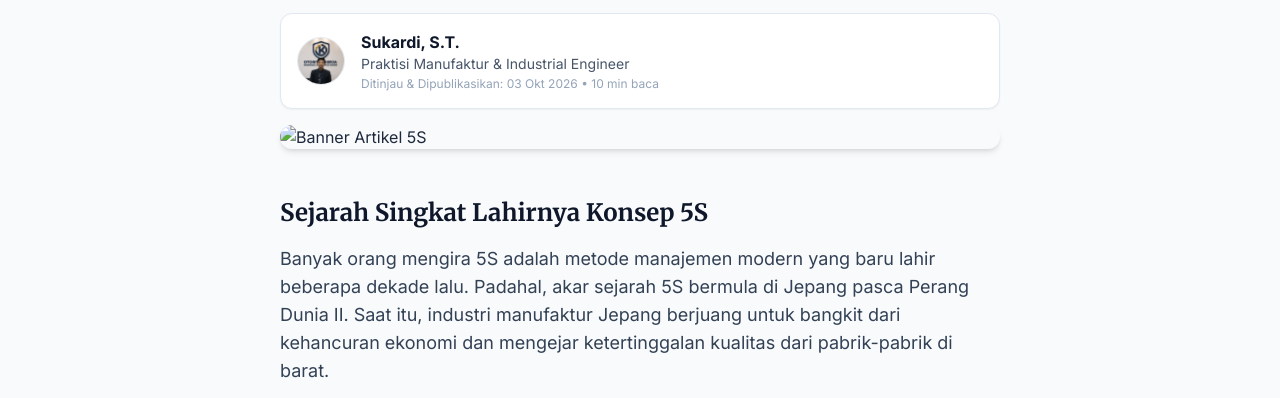
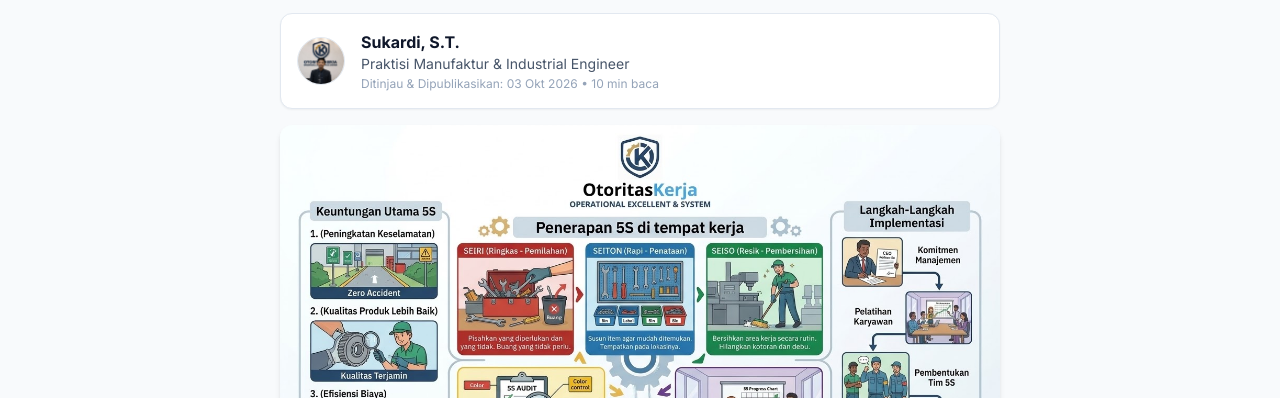
Before and after one commit to adminotoritaskerja-ux/otoritaskerja.com, a plain HTML site: page 5s.html in a window 1280 px wide. Shown: the part 350-748 px from the top of the page. Drawn offline with nearby package versions, Linux system fonts and the light colour scheme.

Commit message:
Update 5s.html

```diff
--- a/5s.html
+++ b/5s.html
@@ -267,7 +267,7 @@
             </div>
 
             <div class="rounded-xl overflow-hidden shadow-md">
-                <img src="5s-banner.jpg" alt="Banner Artikel 5S" class="w-full h-auto object-cover">
+                <img src="5s-artikel.jpg" alt="Banner Artikel 5S" class="w-full h-auto object-cover">
             </div>
         </section>
 
```
